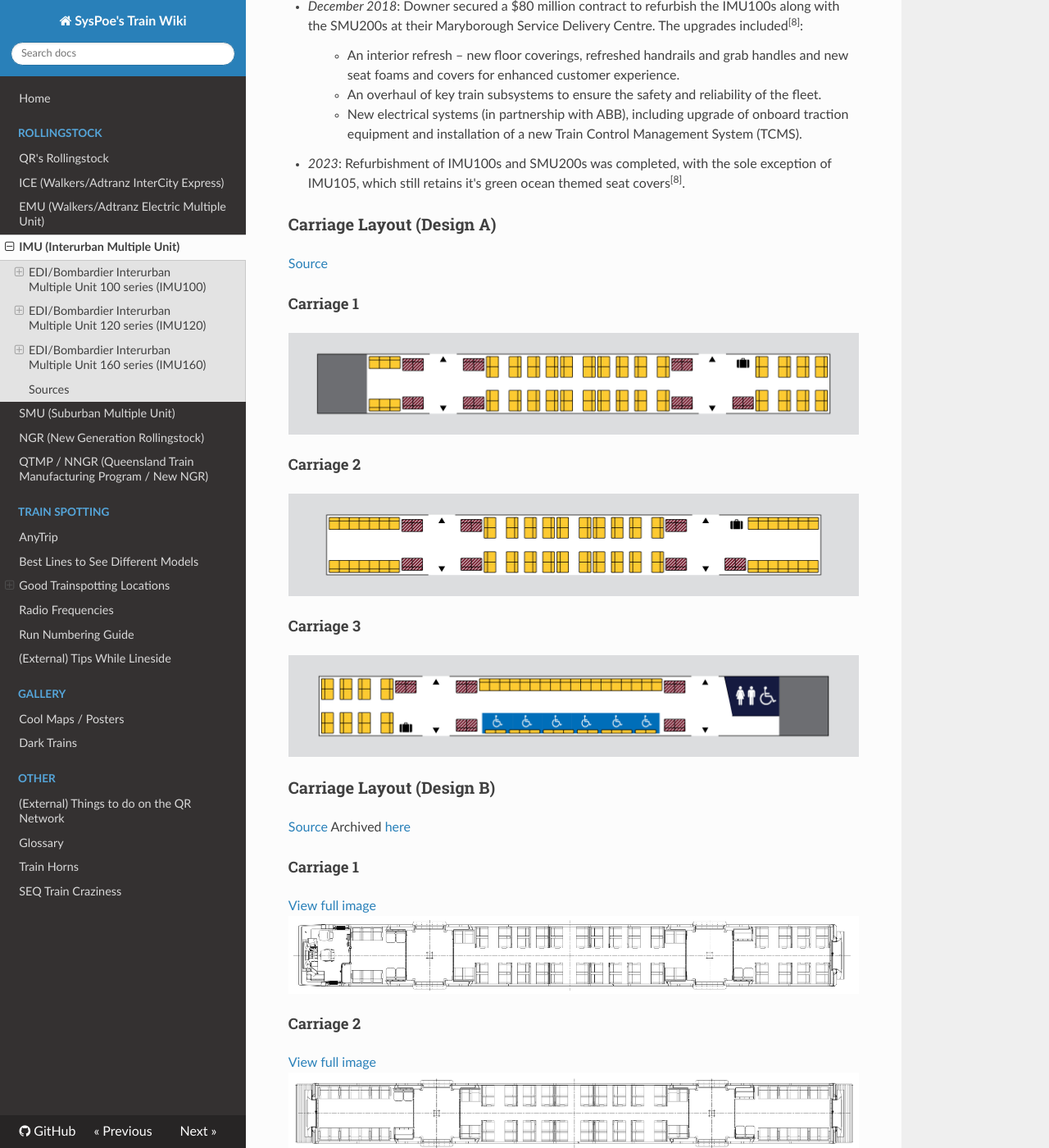
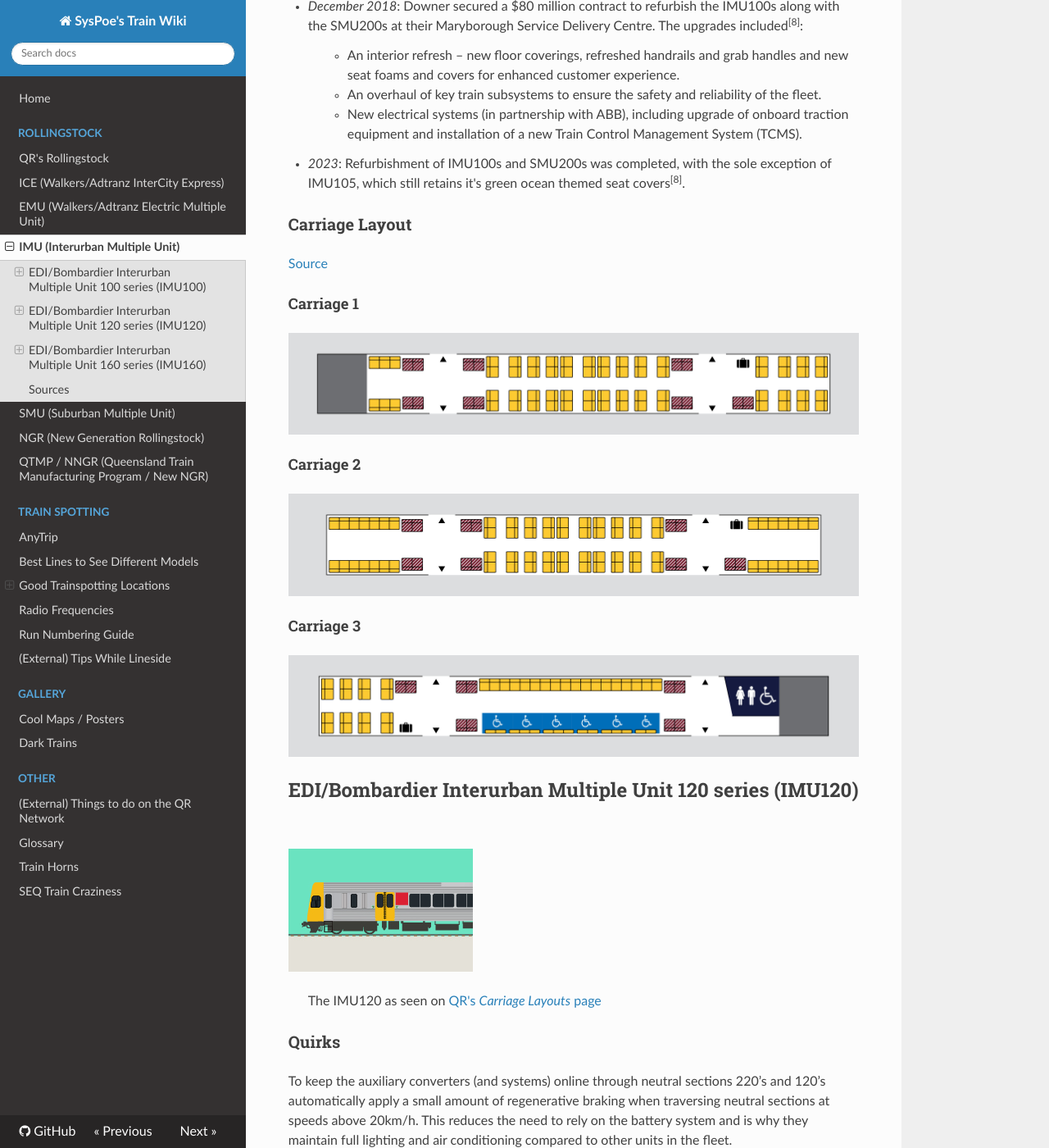
Before and after one commit to SysPoe/train-wiki, an MkDocs documentation site: the page built from docs/Rollingstock/IMU.md, in a window 1280 px wide and 1400 px high, scrolled down 1076 px. Shown: the whole window at 82% size. Built offline with MkDocs 1.6.1, drawn with Linux system fonts in a browser that asks for light colours; nearby versions of some CDN libraries; some of the changed text lies outside the part shown.

Commit message:
Update docs:
- Rebrand IMU100 design B as IMU120 design B
- Add description to run numbering guide

```diff
--- a/docs/Rollingstock/IMU.md
+++ b/docs/Rollingstock/IMU.md
@@ -24,7 +24,7 @@
   > - New electrical systems (in partnership with ABB), including upgrade of onboard traction equipment and installation of a new Train Control Management System (TCMS).
 - _2023_: Refurbishment of IMU100s and SMU200s was completed, with the sole exception of IMU105, which still retains it's green ocean themed seat covers<sup>\[8]</sup>.
 
-### Carriage Layout (Design A)
+### Carriage Layout
 
 [Source](https://www.queenslandrail.com.au/forcustomers/accessibility/carriage-layouts/imu-100)
 
@@ -39,25 +39,6 @@
 #### Carriage 3
 
 ![](../media/Layouts/IMU100_C.jpg)
-
-### Carriage Layout (Design B)
-
-[Source](https://railknowledgebank.com/Presto/content/GetDoc.axd?ctID=MTk4MTRjNDUtNWQ0My00OTBmLTllYWUtZWFjM2U2OTE0ZDY3&rID=OTY2&pID=Nzkx&attchmnt=True&uSesDM=False&rIdx=MTg1Mw==&rCFU=) Archived [here](../media/Archive/Andrew%20Whitten.pdf)
-
-#### Carriage 1
-
-[View full image](../media/Layouts/IMU100_DesignB_1.png)
-![](../media/Layouts/IMU100_DesignB_1.png)
-
-#### Carriage 2
-
-[View full image](../media/Layouts/IMU100_DesignB_2.png)
-![](../media/Layouts/IMU100_DesignB_2.png)
-
-#### Carriage 3
-
-[View full image](../media/Layouts/IMU100_DesignB_3.png)
-![](../media/Layouts/IMU100_DesignB_3.png)
 
 ## EDI/Bombardier Interurban Multiple Unit 120 series (IMU120)
 
```
Also changed, not shown: other parts of docs/Rollingstock/IMU.md (+21 -0 lines), docs/Train-Spotting/Run-Numbering-Guide.md (+4 -0 lines), docs/media/Layouts/IMU120_DesignB_1.png (renamed from docs/media/Layouts/IMU100_DesignB_1.png), docs/media/Layouts/IMU120_DesignB_2.png (renamed from docs/media/Layouts/IMU100_DesignB_2.png), docs/media/Layouts/IMU120_DesignB_3.png (renamed from docs/media/Layouts/IMU100_DesignB_3.png).
